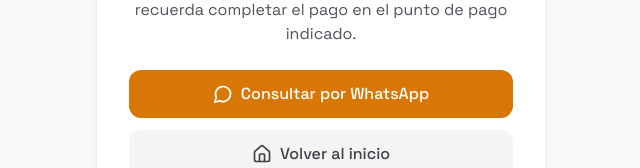
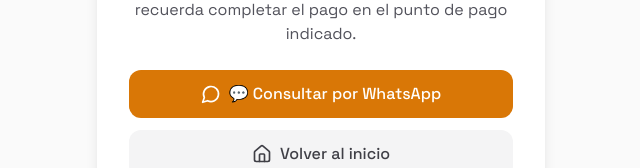
Before and after one commit to VBDeveloper2075/myShop, a Next.js app: page /checkout/pending in a window 1280 px wide. Shown: the part 400-568 px from the top of the page, without its empty margins (319-959 px from the left). Built offline with nearby package versions, Linux system fonts and the light colour scheme.

Commit message:
Actualizar numero WhatsApp y mejorar mensajes de contacto

```diff
--- a/src/app/checkout/pending/page.tsx
+++ b/src/app/checkout/pending/page.tsx
@@ -35,13 +35,13 @@ function PendingContent() {
 
         <div className="space-y-3">
           <a
-            href="https://wa.me/5491100000000?text=Hola! Tengo un pago pendiente"
+            href={`https://wa.me/5491157966147?text=¡Hola! 👋 Realicé un pago en MY ARCHIVE y está pendiente de acreditación.%0A%0A🔖 ID de pago: ${paymentId || 'No disponible'}%0A%0A¿Podrían ayudarme a verificar el estado?`}
             target="_blank"
             rel="noopener noreferrer"
             className="flex items-center justify-center gap-2 w-full bg-amber-600 text-white py-3 px-4 rounded-xl font-medium hover:bg-amber-700 transition-colors"
           >
             <MessageCircle className="w-5 h-5" />
-            Consultar por WhatsApp
+            💬 Consultar por WhatsApp
           </a>
 
           <Link
--- a/src/app/checkout/success/page.tsx
+++ b/src/app/checkout/success/page.tsx
@@ -35,13 +35,13 @@ function SuccessContent() {
 
         <div className="space-y-3">
           <a
-            href="https://wa.me/5491100000000?text=Hola! Acabo de realizar una compra"
+            href={`https://wa.me/5491157966147?text=¡Hola! 🎉 Acabo de realizar una compra en MY ARCHIVE.%0A%0A🔖 ID de pago: ${paymentId || 'No disponible'}%0A%0A¡Quedo atento para coordinar la entrega! 📦`}
             target="_blank"
             rel="noopener noreferrer"
             className="flex items-center justify-center gap-2 w-full bg-emerald-600 text-white py-3 px-4 rounded-xl font-medium hover:bg-emerald-700 transition-colors"
           >
             <MessageCircle className="w-5 h-5" />
-            Contactar por WhatsApp
+            💬 Coordinar entrega por WhatsApp
           </a>
 
           <Link
--- a/src/app/ropa/page.tsx
+++ b/src/app/ropa/page.tsx
@@ -241,12 +241,12 @@ export default function RopaPage() {
                 </div>
 
                 <a
-                  href={`https://wa.me/5491112345678?text=Hola! Me interesa: ${selectedItem.name} (${selectedItem.size ? `Talle ${selectedItem.size}` : 'Sin talle'}) - ${formatPrice(selectedItem.price)}`}
+                  href={`https://wa.me/5491157966147?text=¡Hola! 👋 Vi este producto en MY ARCHIVE y me encantaría saber más:%0A%0A🛍️ *${selectedItem.name}*%0A${selectedItem.size ? `📏 Talle: ${selectedItem.size}%0A` : ''}💰 Precio: ${formatPrice(selectedItem.price)}%0A%0A¿Está disponible? ¿Podríamos coordinar?`}
                   target="_blank"
                   rel="noopener noreferrer"
-                  className="w-full block text-center py-4 bg-zinc-900 text-white font-medium hover:bg-zinc-800 transition-colors"
+                  className="w-full block text-center py-4 bg-emerald-600 text-white font-medium hover:bg-emerald-700 transition-colors rounded-lg"
                 >
-                  Consultar por WhatsApp
+                  💬 Consultar por WhatsApp
                 </a>
               </div>
             </div>
```
